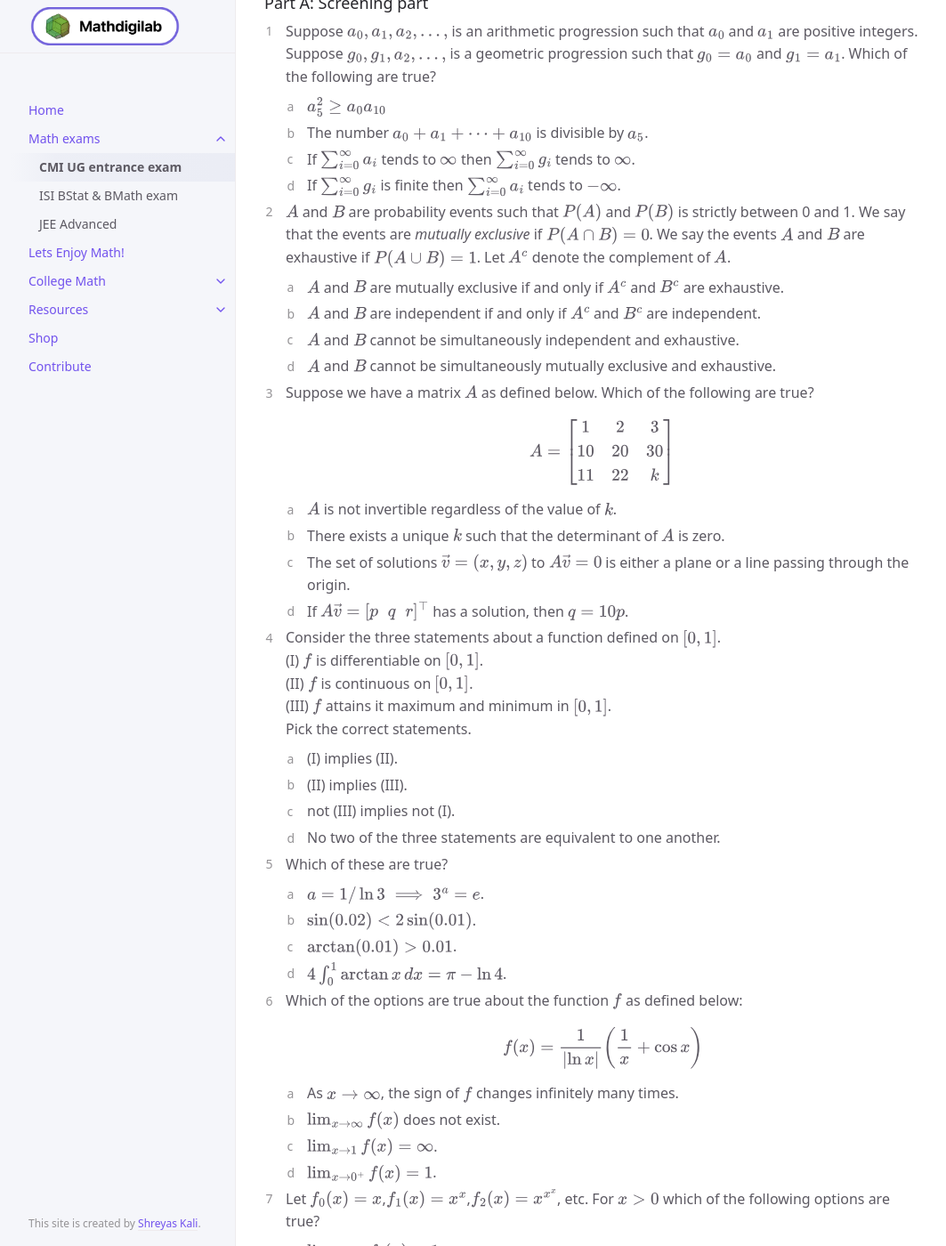
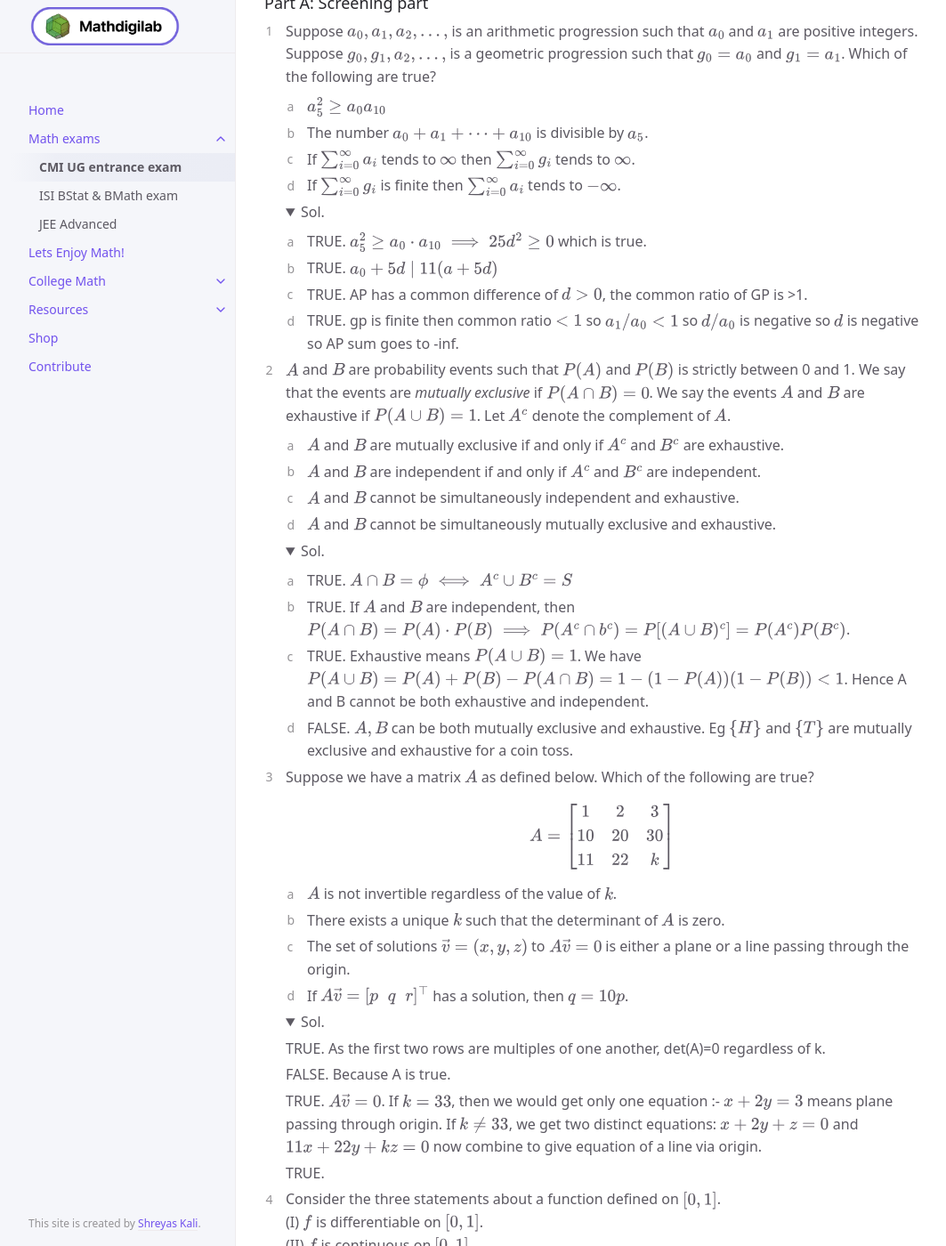
Before and after one commit to Datadigilab/datadigilab.github.io, a Jekyll site: the page built from docs/Math exams/CMI/CMI entrance exam.md, in a window 1280 px wide and 1400 px high, scrolled down 1251 px. Shown: the whole window at 89% size, without its empty margins (107-1170 px from the left). Built offline with Jekyll 4.4.1, drawn with Linux system fonts in a browser that asks for light colours; nearby versions of some CDN libraries; some of the changed text lies outside the part shown.

Commit message:
Update CMI entrance exam.md

```diff
--- a/docs/Math exams/CMI/CMI entrance exam.md
+++ b/docs/Math exams/CMI/CMI entrance exam.md
@@ -46,6 +46,19 @@ Suppose \( g_0, g_1, a_2, \ldots, \) is a geometric progression such that \(g_0=
 </li>
 
 
+<details open><summary>Sol.</summary>
+<ol>
+<li> TRUE. \(a_5^2 \geq a_0 \cdot a_{10} \implies 25d^2 \geq 0\) which is true.</li>
+<li> TRUE. \(a_0 + 5d \; | \; 11(a + 5d)\)</li>
+<li> TRUE.  AP has a common difference of \(d>0\), the common ratio of GP is >1.</li>
+<li> TRUE. gp is finite then common ratio \(<1\) so \(a_1/a_0 < 1\) so \(d/a_0\) is negative so \(d\) is negative so AP sum goes to -inf.</li>
+</ol>
+</details>
+
+
+
+
+
 <li>
 \(A\) and \(B\) are probability events such that \( P(A) \) and \(P(B)\) is strictly between 0 and 1. We say that the events
 are <i>mutually exclusive</i> if \( P(A\cap B) = 0 \).  We say the events \(A\) and \(B\) are exhaustive if \(P(A\cup B)=1\).
@@ -59,6 +72,21 @@ Let \(A^c\) denote the complement of \(A\).  <br>
 </ol>
 </li>
 
+
+<details open><summary>Sol.</summary>
+<ol>
+<li> TRUE. \(A \cap B = \phi \iff A^c \cup B^c = S \) </li>
+<li> TRUE. If \(A\) and \(B\) are independent, then \(P(A\cap B) = P(A) \cdot P(B) \implies P(A^c \cap b^c) = P[(A \cup B)^c] = P(A^c) P(B^c)\).</li>
+<li> TRUE. Exhaustive means \(P(A \cup B)=1\). We have \(P(A \cup B) = P(A) + P(B) - P(A \cap B) = 1 - (1-P(A))(1-P(B)) < 1\). Hence A and B cannot be both exhaustive and independent.</li>
+<li> FALSE. \(A, B\) can be both mutually exclusive and exhaustive. Eg \(\{H\}\) and \(\{T\}\) are mutually exclusive and exhaustive for a coin toss.</li>
+</ol>
+</details>
+
+
+
+
+
+
 <li>
 Suppose we have a matrix \(A\) as defined below. Which of the following are true?
 \[ A = \begin{bmatrix} 1 & 2 & 3 \\ 10 & 20 & 30 \\ 11 & 22 & k \end{bmatrix} \]
@@ -71,6 +99,16 @@ Suppose we have a matrix \(A\) as defined below. Which of the following are true
 </ol>
 
 </li>
+
+
+<details open><summary>Sol.</summary>
+<li> TRUE. As the first two rows are multiples of one another, det(A)=0 regardless of k.</li>
+<li> FALSE. Because A is true.</li>
+<li> TRUE. \(A\vec{v} = 0\). If \(k=33\), then we would get only one equation :- \(x+2y=3\) means plane passing through origin. If \(k \neq 33\), we get two distinct equations: \(x+2y+z=0\) and \(11x+22y+kz=0\) now combine to give equation of a line via origin.   </li>
+<li> TRUE.</li>
+</details>
+
+
 
 
 <li>
@@ -91,6 +129,15 @@ Pick the correct statements.<br>
 </li>
 
 
+<details open><summary>Sol.</summary>
+<li> TRUE.  At every point $f'(x)$ exists so right and left hand continuous. </li>
+<li> TRUE.  It is basically a trivial sorta theorem that every continuous function chives max min in a closed interval.</li>
+<li> TRUE.  if not max min then it is not differentiable.</li>
+<li> TRUE. I implies II but II doesn't imply I, I implies III but  III doesn't imply I, II implies III but III doesn't imply  II.</li>
+</details>
+
+
+
 
 <li>
 Which of these are true?
@@ -102,6 +149,19 @@ Which of these are true?
 </ol>
 </li>
 
+
+
+
+<details open><summary>Sol.</summary>
+<li> TRUE. \(log_{e}3 = 1/a \implies e^{1/a} = 3 \implies 3^a = e\)</li>
+<li> TRUE. Can solve this problem by using the on-screen calculator. Alternatively, you may use Taylor expansion.</li>
+<li> FALSE.  </li>
+<li> TRUE. </li>
+</details>
+
+
+
+
 <li>
 Which of the options are true about the function \(f\) as defined below:
 \[ f(x) = \frac{1}{|\ln x|} \left( \frac{1}{x} + \cos x  \right) \]
@@ -112,6 +172,9 @@ Which of the options are true about the function \(f\) as defined below:
 <li> \(\lim_{x\rightarrow 0^+} f(x) = 1\).</li>
 </ol>
 </li>
+
+
+
 
 
 <li>
@@ -254,6 +317,9 @@ Also, find all the primes \(p\) for which the cardinality of \(S\) is one.<br>
 (iii) What can we say about the roots of \(x^2+x-1\) \(\pmod{p^2}\)?
 </p>
 
+
+
+---
 
 
 ## About the programme
```
Also changed, not shown: other parts of docs/Math exams/CMI/CMI entrance exam.md (+2 -2 lines).
